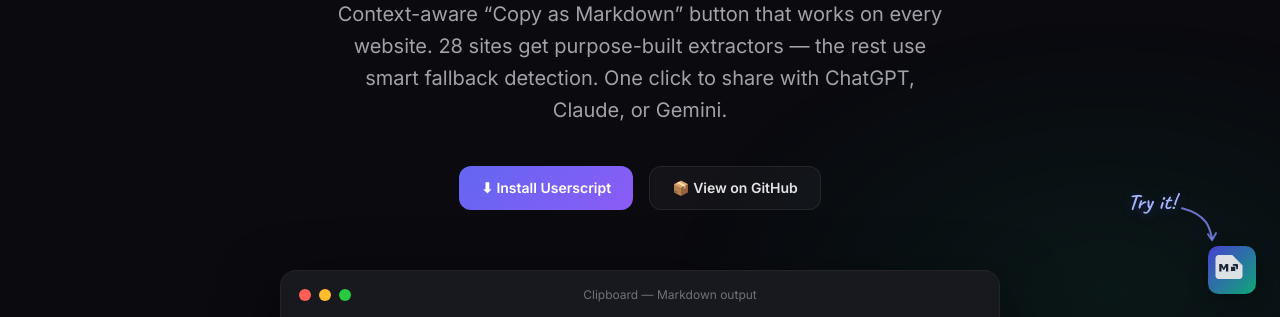
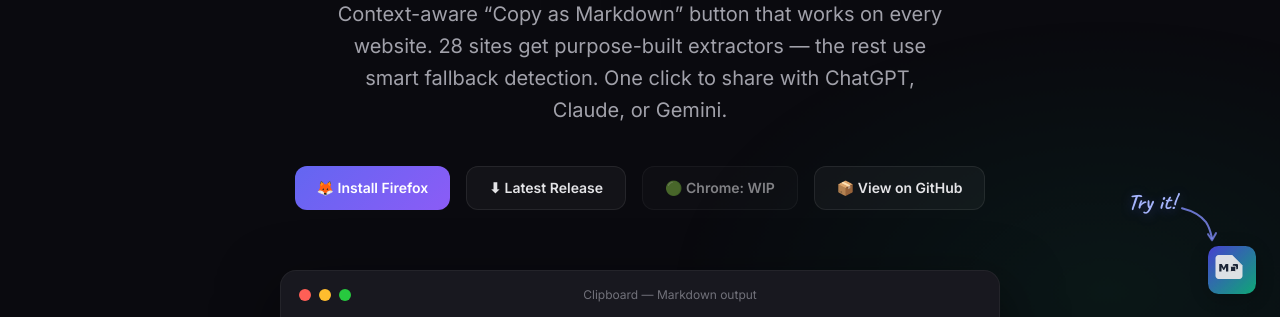
Before and after one commit to bvolpato/copy-as-markdown, a website: page docs/index.html in a window 1280 px wide. Shown: the part 482-799 px from the top of the page. Drawn offline with Linux system fonts and the light colour scheme.

Commit message:
fix: update landing page install actions

```diff
--- a/docs/index.html
+++ b/docs/index.html
@@ -229,6 +229,14 @@
     .btn-secondary:hover {
       background: var(--bg-card-hover);
       border-color: rgba(255,255,255,0.15);
+    }
+    .hero .ctas .is-disabled {
+      cursor: not-allowed;
+      opacity: 0.55;
+    }
+    .hero .ctas .is-disabled:hover {
+      background: var(--bg-card);
+      border-color: var(--border);
     }
 
     /* ---- Demo code block ---- */
@@ -632,9 +640,13 @@
         Context-aware “Copy as Markdown” button that works on every website. 28 sites get purpose-built extractors — the rest use smart fallback detection. One click to share with ChatGPT, Claude, or Gemini.
       </p>
       <div class="ctas">
-        <a href="https://github.com/bvolpato/copy-as-markdown/releases/latest" class="btn-install">
-          ⬇ Install Userscript
+        <a href="https://addons.mozilla.org/en-US/firefox/addon/copy-as-markdown-addon/" class="btn-install" data-hero-install="firefox">
+          🦊 Install Firefox
         </a>
+        <a href="https://github.com/bvolpato/copy-as-markdown/releases/latest" class="btn-secondary" data-hero-install="userscript">
+          ⬇ Latest Release
+        </a>
+        <span class="btn-secondary is-disabled" data-hero-install="chrome" aria-disabled="true">🟢 Chrome: WIP</span>
         <a href="https://github.com/bvolpato/copy-as-markdown" class="btn-secondary">
           📦 View on GitHub
         </a>
```
Also changed, not shown: test/test-sites.js (+7 -0 lines), 1 other file.
